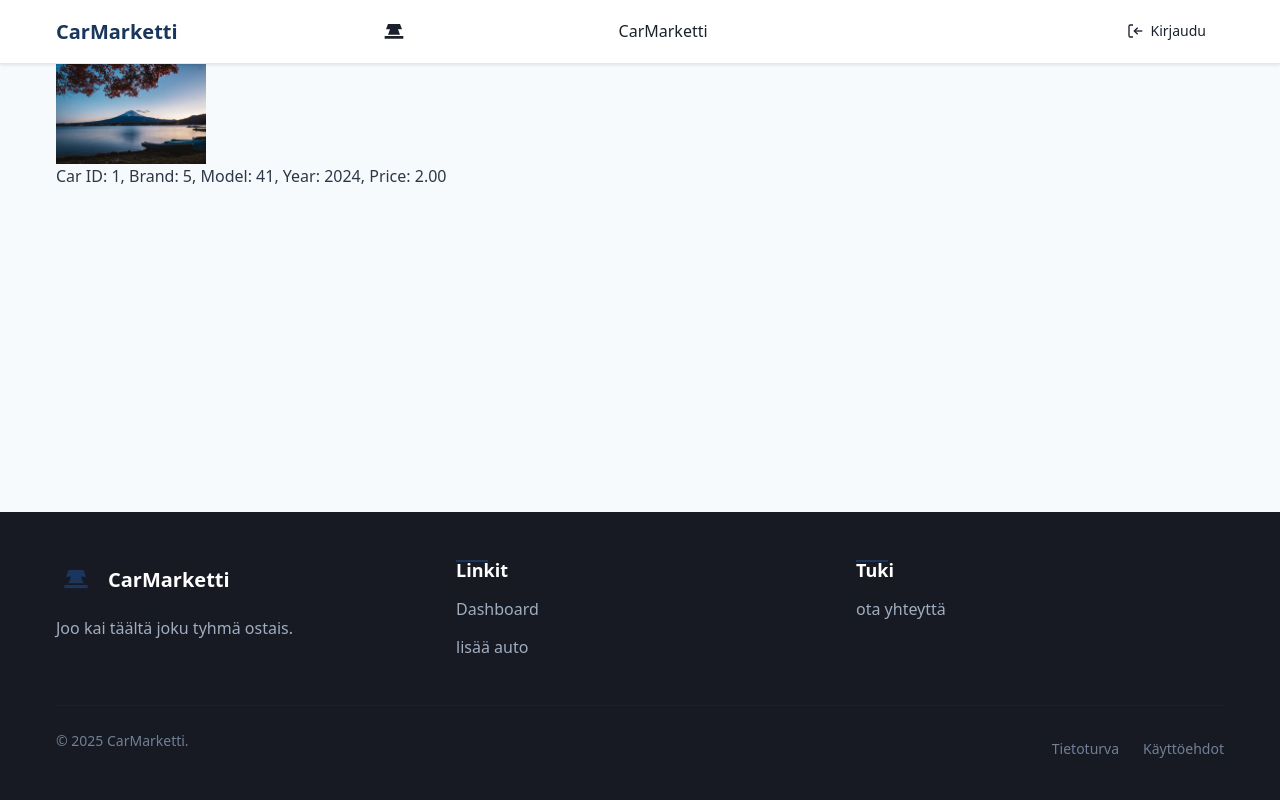
After one commit to RistoT1/AutoMarket_UsersDashboard, a PHP site: page /index.php in a window 1280 px wide. The commit adds this page. Run offline with PHP 8.4, Linux system fonts and the light colour scheme; data comes from the database, SQL or seed files in the repository.

Commit message:
changes and index

```diff
--- /dev/null
+++ b/public/api/fetchIndex.php
@@ -0,0 +1,46 @@
+<?php
+header('Content-Type: application/json');
+require_once "../../src/config/db.php";
+
+$response = [
+    "success" => false,
+    "error" => [
+        "type" => "unknown",
+        "message" => "An unexpected error occurred."
+    ],
+    "car_post" => []
+];
+
+$action = $_GET['action'] ?? '';
+
+try {
+    if ($action === "foryou") {
+        $stmt = $pdo->prepare("SELECT * FROM cars ORDER BY id");
+        $stmt->execute();
+        $car_posts = $stmt->fetchAll(PDO::FETCH_ASSOC);
+
+        if ($car_posts) {
+            $response["success"] = true;
+            $response["car_post"] = $car_posts;
+            unset($response["error"]);
+        } else {
+            $response["error"] = [
+                "type" => "not_found",
+                "message" => "No cars found."
+            ];
+        }
+    } else {
+        $response["error"] = [
+            "type" => "invalid_parameters",
+            "message" => "Invalid or missing parameters."
+        ];
+    }
+} catch (PDOException $e) {
+    $response["error"] = [
+        "type" => "database",
+        "message" => "Database query failed.",
+        "details" => $e->getMessage()
+    ];
+}
+
+echo json_encode($response);
--- a/public/includes/nav.php
+++ b/public/includes/nav.php
@@ -3,33 +3,61 @@ $current_page = basename($_SERVER['PHP_SELF']);
 ?>
 <nav class="navbar">
     <div class="navbar-container">
-        <a href="dashboard.php" class="navbar-brand">
+        <a href="http://automarket.local" class="navbar-brand">CarMarketti</a>
         <svg class="navbar-brand-icon" viewBox="0 0 24 24" fill="currentColor">
-                <path d="M5 17h14v-2H5v2zm2.5-3h9L15 10H9l-1.5 4zM7.5 6L6 10h12L16.5 6H7.5z"/>
+            <path d="M5 17h14v-2H5v2zm2.5-3h9L15 10H9l-1.5 4zM7.5 6L6 10h12L16.5 6H7.5z" />
         </svg>
         CarMarketti
         </a>
 
+        <?php
+        if ($current_page != "index.php") {
+            ?>
             <ul class="navbar-nav">
                 <li class="nav-item">
-                <a href="dashboard.php" class="nav-link <?php if($current_page == 'dashboard.php') echo 'active'; ?>">Dashboard</a>
+                    <a href="dashboard.php" class="nav-link <?php if ($current_page == 'dashboard.php')
+                        echo 'active'; ?>">Dashboard</a>
                 </li>
                 <li class="nav-item">
-                <a href="addcar.php" class="nav-link <?php if($current_page == 'addcar.php') echo 'active'; ?>">Lisää auto</a>
+                    <a href="addcar.php" class="nav-link <?php if ($current_page == 'addcar.php')
+                        echo 'active'; ?>">Lisää
+                        auto</a>
                 </li>
             </ul>
 
             <div class="navbar-user">
                 <button id="logoutBtn" class="btn btn-danger btn-sm">
-                <svg style="width: 1rem; height: 1rem; margin-right: 0.5rem;" viewBox="0 0 24 24" fill="none" stroke="currentColor" stroke-width="2">
-                    <path d="M9 21H5a2 2 0 0 1-2-2V5a2 2 0 0 1 2-2h4"/>
-                    <polyline points="16,17 21,12 16,7"/>
-                    <line x1="21" y1="12" x2="9" y2="12"/>
+                    <svg style="width: 1rem; height: 1rem; margin-right: 0.5rem;" viewBox="0 0 24 24" fill="none"
+                        stroke="currentColor" stroke-width="2">
+                        <path d="M9 21H5a2 2 0 0 1-2-2V5a2 2 0 0 1 2-2h4" />
+                        <polyline points="16,17 21,12 16,7" />
+                        <line x1="21" y1="12" x2="9" y2="12" />
                     </svg>
                     Kirjaudu ulos
                 </button>
             </div>
-<!-- ja eihä se mobiili toggle tietysti ole integroitu koska aika loppu :)) -->
+        <?php } else {
+            ?>
+            <ul class="navbar-nav">
+            </ul>
+
+            <div class="navbar-user">
+                <button id="loginBtn" class="btn btn-sm">
+                    <svg style="width: 1rem; height: 1rem; margin-right: 0.5rem;" viewBox="0 0 24 24" fill="none"
+                        stroke="currentColor" stroke-width="2">
+                        <path d="M9 21H5a2 2 0 0 1-2-2V5a2 2 0 0 1 2-2h4" />
+
+                        <g transform="scale(-1, 1) translate(-32, 0)">
+                            <polyline points="16,17 21,12 16,7" />
+                            <line x1="21" y1="12" x2="9" y2="12" />
+                        </g>
+                    </svg>
+                    Kirjaudu
+                </button>
+            </div>
+            <?php
+        }
+        ?>
         <button class="navbar-mobile-toggle" id="mobileToggle">
             <span></span>
             <span></span>
--- /dev/null
+++ b/public/index.php
@@ -0,0 +1,32 @@
+<!DOCTYPE html>
+<html lang="en">
+
+<head>
+    <meta charset="UTF-8">
+    <meta name="viewport" content="width=device-width, initial-scale=1.0">
+    <title>Document</title>
+    <link rel="stylesheet" href="styles/reset.css" />
+    <link rel="stylesheet" href="styles/main.css" />
+    <link rel="stylesheet" href="styles/navbar.css" />
+    <link rel="stylesheet" href="styles/footer.css" />
+</head>
+
+<body data-page="index">
+    <?php include 'includes/nav.php'; ?>
+<main>
+    <div class="container">
+        <div class="content-container" id="content_container">
+
+        </div>
+        <div class="recent-whatches-container">
+
+        </div>
+        <div class="">
+
+        </div>
+    </div>
+</main>
+    <?php include 'includes/footer.php'; ?>
+</body>
+<script type="module" src="js/main.js"></script>
+</html>
--- /dev/null
+++ b/public/js/index.js
@@ -0,0 +1,48 @@
+export function handleIndex() {
+    const fyp_container = document.getElementById('content_container');
+
+    function loadFyp() {
+        fyp_container.innerHTML = ''; // clear old content
+
+        fetch(`../public/api/fetchIndex.php?action=foryou`)
+            .then(response => response.json())
+            .then(data => {
+                if (data.success) {
+                    if (data.car_post.length === 0) {
+                        fyp_container.textContent = 'No cars found.';
+                        return;
+                    }
+                    data.car_post.forEach(car => {
+                        const div = document.createElement('div');
+                        div.classList.add('car-item');
+
+                        const img = document.createElement('img');
+                        img.src = `../src/uploads/${car.image_filename}`;
+                        img.alt = `Image of car ${car.id}`;
+                        img.style.width = '150px';
+
+                        const info = document.createElement('p');
+                        info.textContent = `Car ID: ${car.id}, Brand: ${car.brand_id}, Model: ${car.model_id}, Year: ${car.year}, Price: ${car.price}`;
+
+                        div.appendChild(img);
+                        div.appendChild(info);
+                        fyp_container.appendChild(div);
+                    });
+                } else {
+                    console.error(data.message);
+                    fyp_container.textContent = 'Failed to load cars.';
+                }
+            })
+            .catch(err => {
+                console.error('Fetch error:', err);
+                fyp_container.textContent = 'Failed to load cars. Please try again later.';
+            });
+    }
+
+    const loginBtn = document.getElementById('loginBtn');
+    loginBtn.addEventListener('click', () => {
+        window.location.href = 'pages/login.php';
+    });
+
+    loadFyp();
+}
--- a/public/js/main.js
+++ b/public/js/main.js
@@ -1,5 +1,6 @@
 // ../js/main.js
 const pageModules = {
+  index: () => import('./index.js').then(m => m.handleIndex()),
   login: () => import('./login.js').then(m => m.handleLogin()),
   dashboard: () => import('./dashboard.js').then(m => m.handleDashboard()),
     signup: () => import('./signup.js').then(m => m.handleSignup()),
```
Also changed, not shown: public/index.html (deleted, +0 -15 lines). Lines whose indentation alone changed are shown as unchanged.
